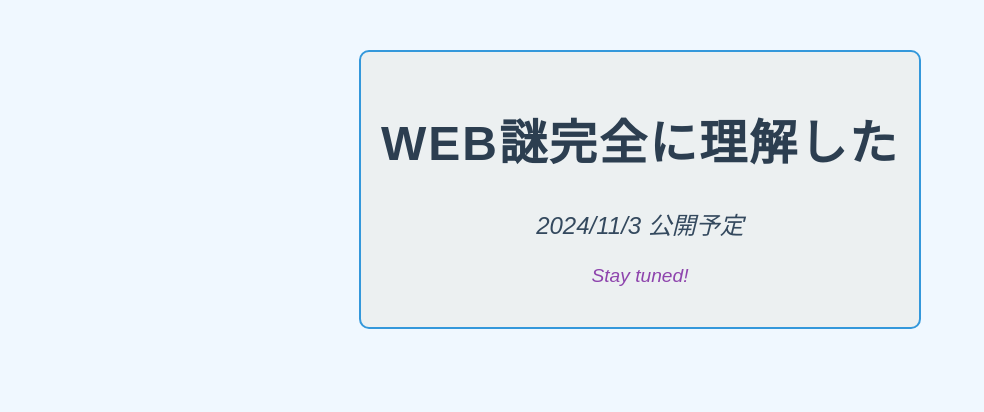
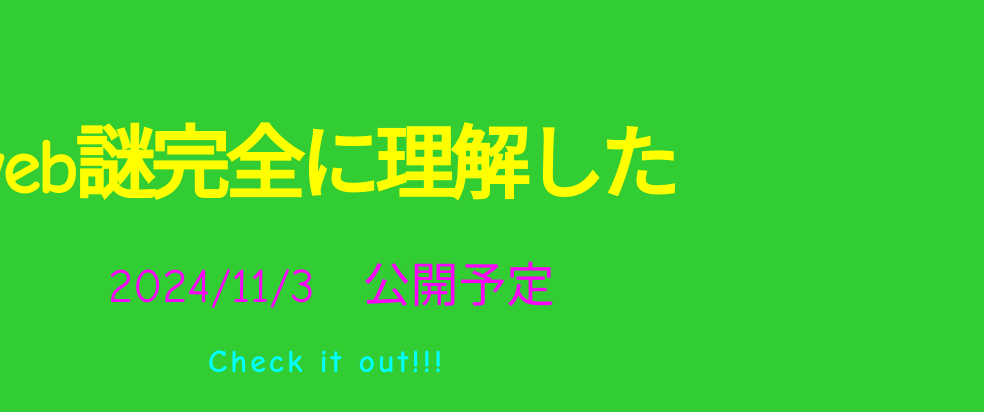
Before and after one commit to Souchan917/webnazorikaishita, a plain HTML site: page index.html in a window 1280 px wide. Shown: the whole page, without its empty margins (0-984 px from the left). Drawn offline with Linux system fonts and the light colour scheme.

Commit message:
Update index.html

```diff
--- a/index.html
+++ b/index.html
@@ -6,45 +6,40 @@
     <title>WEB謎完全に理解した</title>
     <style>
         body {
-            font-family: 'Arial', sans-serif;
-            background-color: #f0f8ff;
-            color: #333;
-            text-align: center;
-            margin-top: 50px;
+            font-family: 'Comic Sans MS', cursive;
+            background-color: limegreen;
+            color: red;
+            text-align: left;
+            margin-top: 100px;
         }
 
         h1 {
-            font-size: 3rem;
-            color: #2c3e50;
-            text-transform: uppercase;
-            letter-spacing: 2px;
+            font-size: 5rem;
+            color: yellow;
+            text-transform: lowercase;
+            letter-spacing: -5px;
+            margin-left: -50px;
         }
 
         p {
-            font-size: 1.5rem;
-            color: #34495e;
-            font-style: italic;
+            font-size: 3rem;
+            color: magenta;
+            margin-left: 100px;
+            line-height: 0.7;
         }
 
         .date {
-            font-size: 1.2rem;
-            color: #8e44ad;
-        }
-
-        .box {
-            padding: 20px;
-            border: 2px solid #3498db;
-            display: inline-block;
-            border-radius: 10px;
-            background-color: #ecf0f1;
+            font-size: 2rem;
+            color: cyan;
+            font-weight: bold;
+            letter-spacing: 3px;
+            margin-left: 200px;
         }
     </style>
 </head>
 <body>
-    <div class="box">
-        <h1>WEB謎完全に理解した</h1>
-        <p>2024/11/3 公開予定</p>
-        <p class="date">Stay tuned!</p>
-    </div>
+    <h1>WEB謎完全に理解した</h1>
+    <p>2024/11/3　公開予定</p>
+    <p class="date">Check it out!!!</p>
 </body>
 </html>
```
